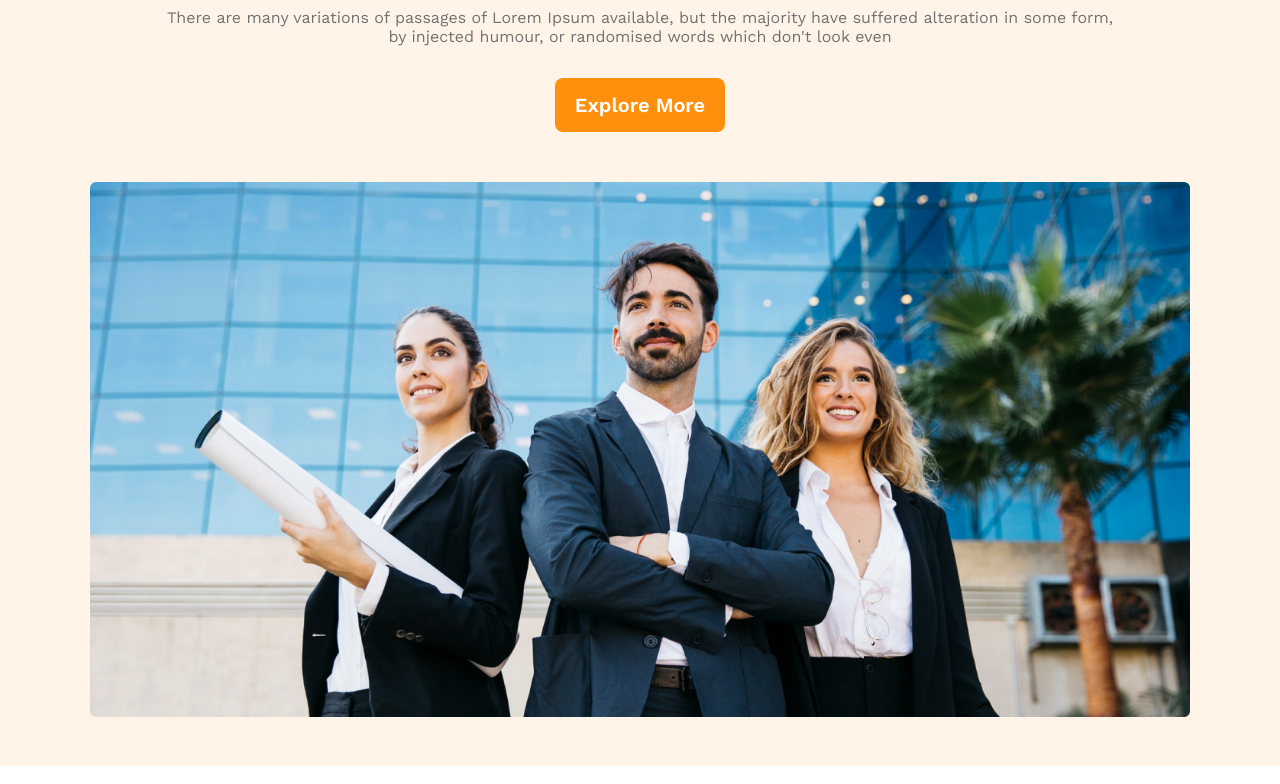
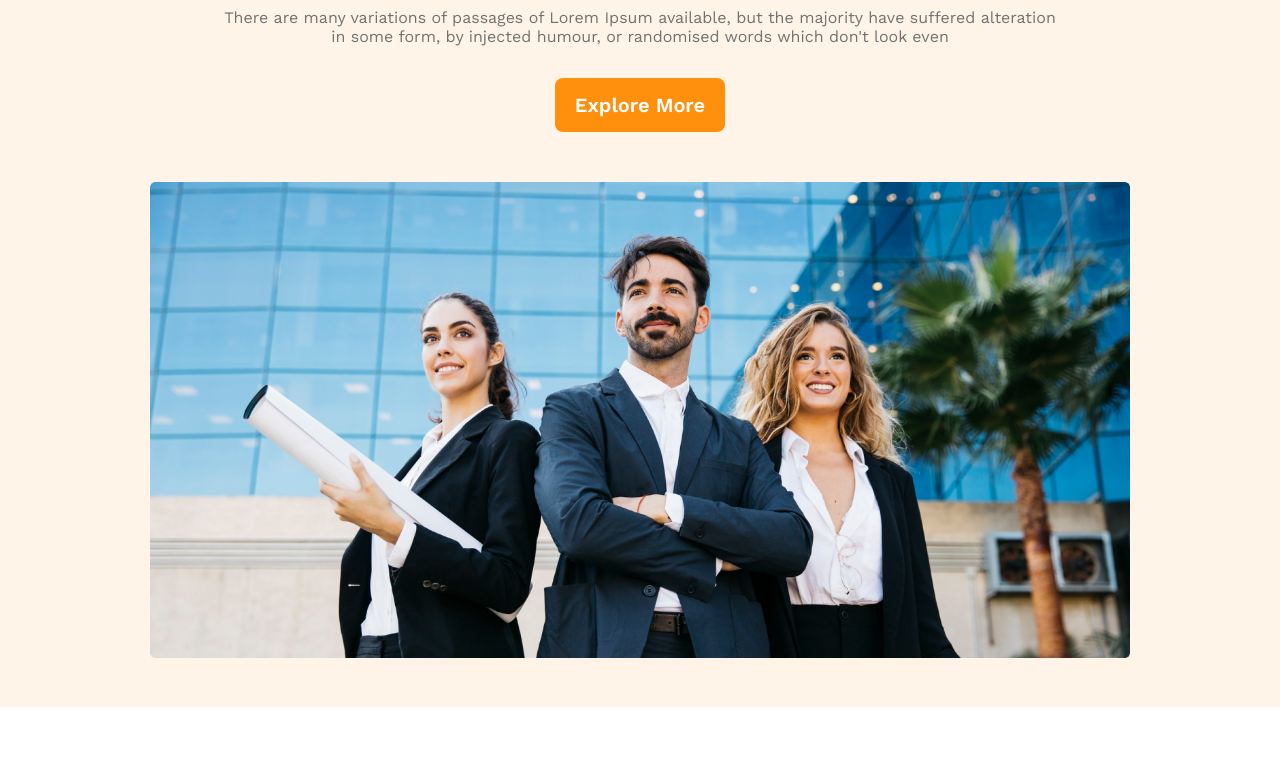
Before and after one commit to alimbdit/assignment-two, a plain HTML site: page index.html in a window 1280 px wide. Shown: the part 340-1124 px from the top of the page. Drawn offline with nearby package versions, Linux system fonts and the light colour scheme.

Commit message:
all section

```diff
--- a/styles/style.css
+++ b/styles/style.css
@@ -20,9 +20,9 @@
 ----------------- common styles-------------------------
 ------------------------------------------------------ */
 .container {
-    width: 100%;
-    max-width: 1100px;
-    /* padding: 0 150px; */
+    /* width: 100%;
+    max-width: 1100px; */
+    padding: 0 150px;
     margin: 0 auto;
 }
 
@@ -322,6 +322,7 @@ hr{
 @media only screen and (max-width: 576px) {
 
     .container{
+
         padding: 0 30px;
     }
     /*-------------------------------------------------
```
Also changed, not shown: index.html (+5 -5 lines).
